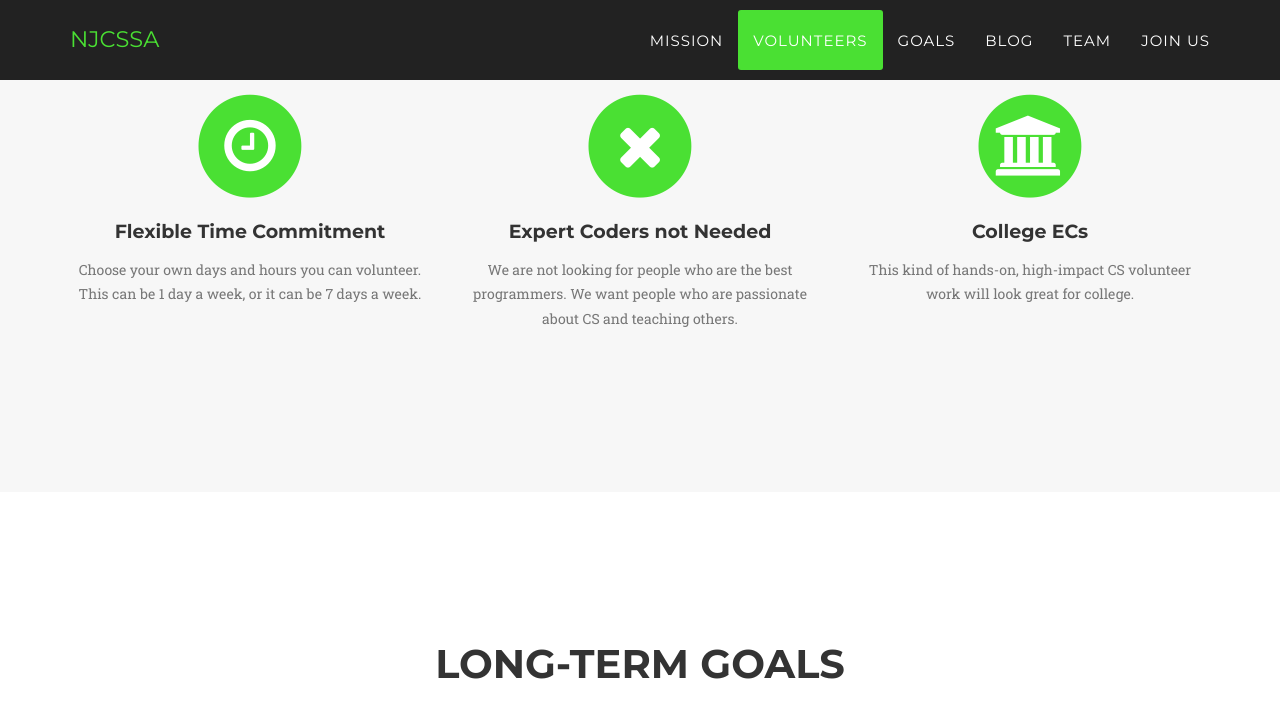
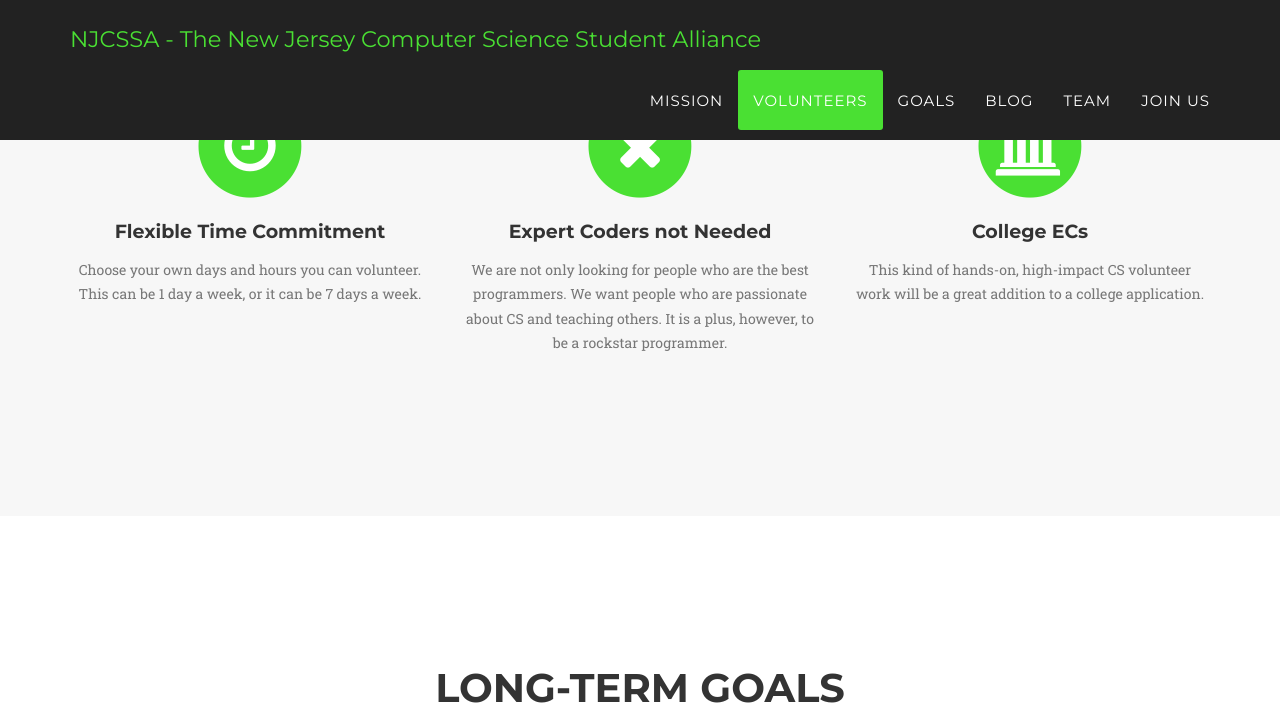
Before and after one commit to benjaminnow/njcssa, a Jekyll site: the page built from index.html, in a window 1280 px wide and 900 px high, scrolled down 1809 px, cut to the strip 0-718 px from the top of the window. Built offline with Jekyll 4.4.1, drawn with Linux system fonts in a browser that asks for light colours; nearby versions of some CDN libraries; some web fonts are replaced; some of the changed text lies outside the part shown.

Commit message:
title changes

```diff
--- a/_config.yml
+++ b/_config.yml
@@ -1,6 +1,6 @@
 
 # Site settings
-title: NJCSSA
+title: NJCSSA - The New Jersey Computer Science Student Alliance
 email: ben.njcssa@gmail.com
 description: "NJCSSA:Improving the lives of kids in Newark one line of code at a time. Volunteer today to become a programming instructor!"
 
--- a/_includes/volunteers.html
+++ b/_includes/volunteers.html
@@ -21,7 +21,7 @@
                     <i class="fa fa-remove fa-stack-1x fa-inverse"></i>
                 </span>
                 <h4 class="service-heading">Expert Coders not Needed</h4>
-                <p class="text-muted">We are not looking for people who are the best programmers. We want people who are passionate about CS and teaching others.</p>
+                <p class="text-muted">We are not only looking for people who are the best programmers. We want people who are passionate about CS and teaching others. It is a plus, however, to be a rockstar programmer.</p>
             </div>
             <div class="col-md-4">
                 <span class="fa-stack fa-4x">
@@ -29,7 +29,7 @@
                     <i class="fa fa-university fa-stack-1x fa-inverse"></i>
                 </span>
                 <h4 class="service-heading">College ECs</h4>
-                <p class="text-muted">This kind of hands-on, high-impact CS volunteer work will look great for college.</p>
+                <p class="text-muted">This kind of hands-on, high-impact CS volunteer work will be a great addition to a college application.</p>
             </div>
         </div>
     </div>
```
